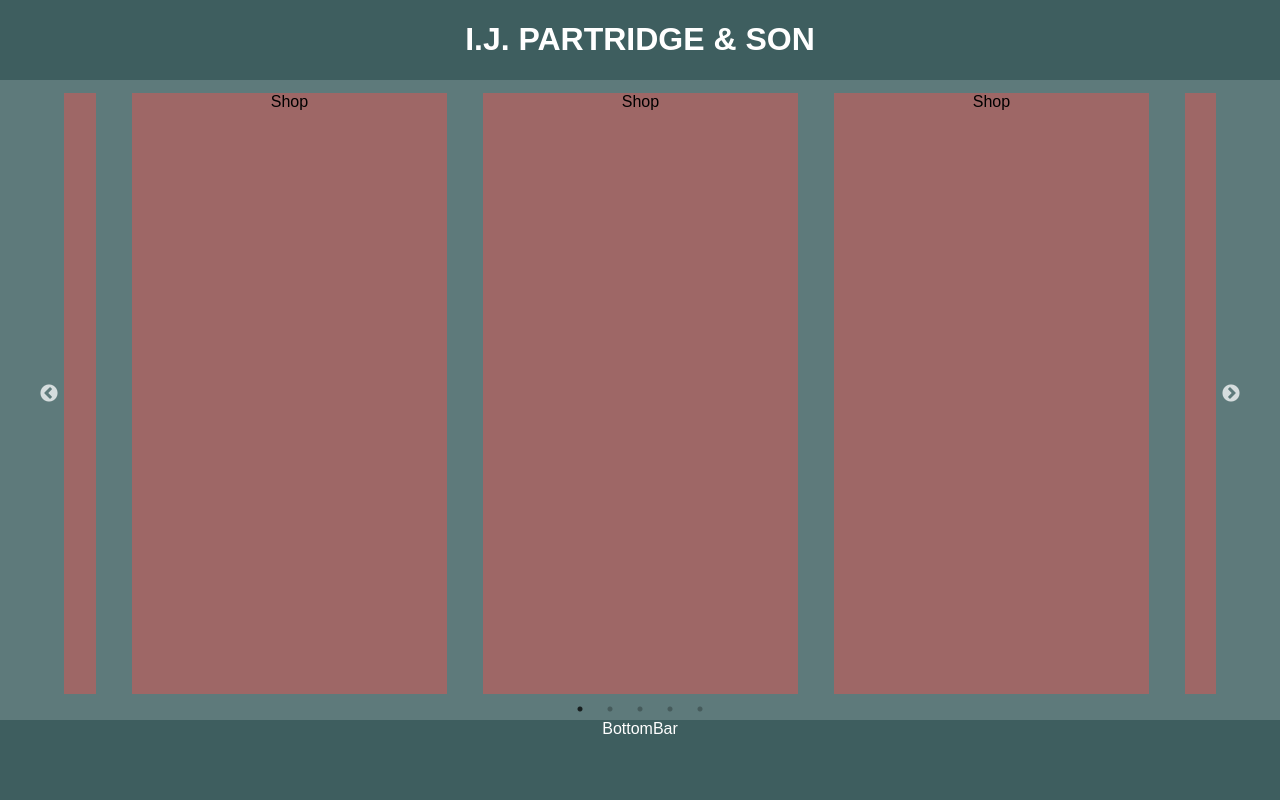
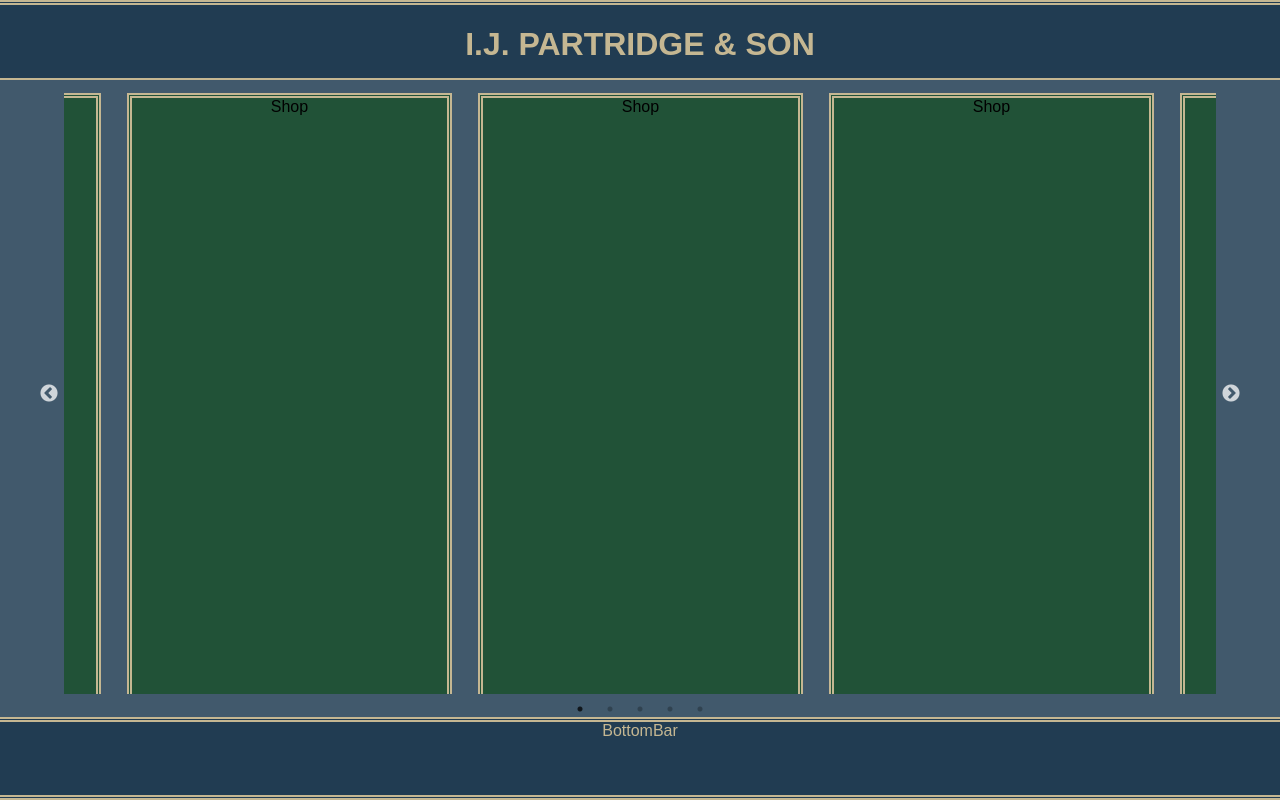
Before and after one commit to sjmp/shop, a React (Create React App) app in the folder my-app/: page / in a window 1280 px wide. Built offline with nearby package versions, Linux system fonts and the light colour scheme.

Commit message:
Added some styling to the project., refactored the bar.

```diff
--- /dev/null
+++ b/my-app/src/bars/bar.css
@@ -0,0 +1,22 @@
+.bar {
+    position: fixed;
+  width:100%;
+  background-color: #213c52;
+  color: #c5b792;
+    height: 9.1%;
+  border-top: 5px solid #c5b792;
+    border-bottom: 5px solid #c5b792;
+  border-top-style:double;
+  border-bottom-style:double;
+}
+
+.topBar
+{
+  top: 0px;
+
+}
+
+.bottomBar
+{
+  bottom: 0px;
+}
--- a/my-app/src/bars/bottombar.css
+++ /dev/null
@@ -1,9 +0,0 @@
-.bottomBar
-{
-  position: fixed;
-  bottom: 0px;
-  width:100%;
-  background-color: #3E5E5F;
-  color: white;
-  height: 10%;
-}
--- a/my-app/src/bars/bottombar.js
+++ b/my-app/src/bars/bottombar.js
@@ -1,11 +1,11 @@
 import React from 'react';
-import './bottombar.css';
+import './bar.css';
 
 class BottomBar extends React.Component {
 
   render() {
     return (
-      <div className="bottomBar">
+      <div className="bottomBar bar">
         BottomBar
       </div>
     );
--- a/my-app/src/bars/topbar.css
+++ /dev/null
@@ -1,9 +0,0 @@
-.topBar
-{
-  position: fixed;
-  top: 0px;
-  width:100%;
-  background-color: #3E5E5F;
-  color: white;
-  height: 10%;
-}
--- a/my-app/src/bars/topbar.js
+++ b/my-app/src/bars/topbar.js
@@ -1,11 +1,11 @@
 import React from 'react';
-import './topbar.css';
+import './bar.css';
 
 class TopBar extends React.Component {
 
   render() {
     return (
-      <div className="topBar">
+      <div className="topBar bar">
         <h1>I.J. PARTRIDGE & SON</h1>
       </div>
     );
--- a/my-app/src/container/container.css
+++ b/my-app/src/container/container.css
@@ -2,7 +2,7 @@
 {
   position: fixed;
   width: 100%;
-  background-color: #5E7A7B;
+  background-color: #41596c;
   top: 10%;
   bottom: 10%;
 }
--- a/my-app/src/shop/shop.css
+++ b/my-app/src/shop/shop.css
@@ -2,5 +2,7 @@
 {
   width: 90%;
   margin: 0 auto;
-  background-color: #9E6766;
+  background-color: #215237 ;
+  border: 5px solid #c5b792;
+  border-style:double;
 }
```
